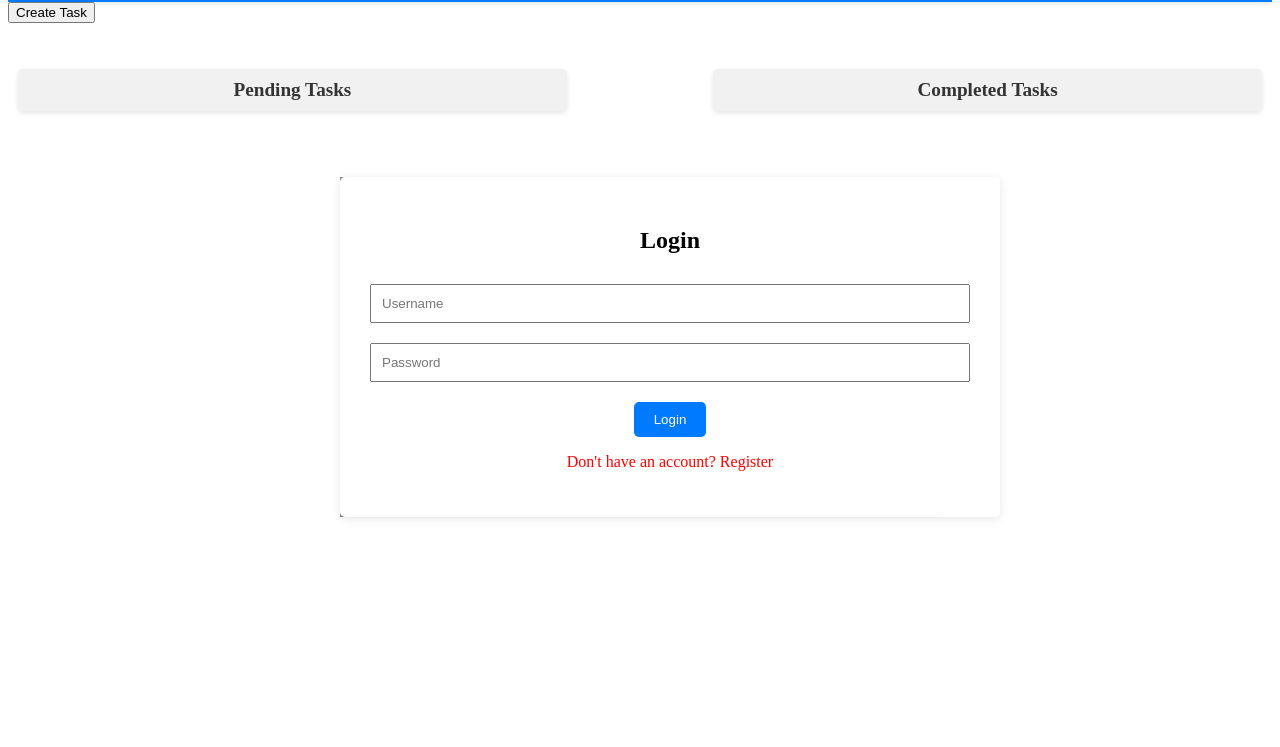
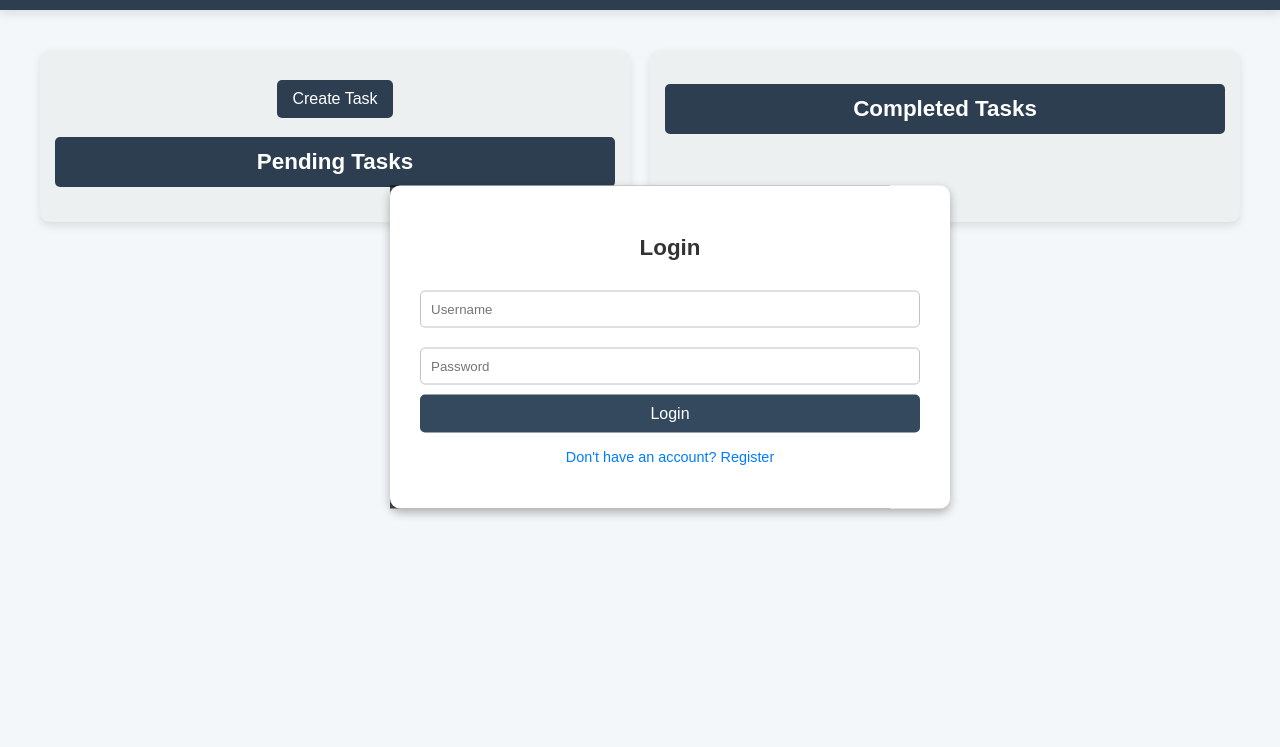
Before and after one commit to Nasstyaaa/Task-scheduler, a plain HTML site: page frontend/index.html in a window 1280 px wide. Shown: the part 53-800 px from the top of the page. Drawn offline with nearby package versions, Linux system fonts and the light colour scheme.

Commit message:
feat(frontend): add new styles on page

```diff
--- a/frontend/index.html
+++ b/frontend/index.html
@@ -6,59 +6,119 @@
     <title>Task Scheduler</title>
     <script src="https://code.jquery.com/jquery-3.6.0.min.js"></script>
     <style>
+        /* Основные шрифты */
+        body {
+            font-family: 'Arial', sans-serif;
+            background-color: #f4f7f9;
+            color: #333;
+            margin: 0;
+            padding: 0;
+        }
+
         /* Стили для хедера */
         header {
             display: flex;
             justify-content: space-between;
             align-items: center;
-            background-color: #007BFF;
+            background-color: #2C3E50;
             color: #fff;
-            padding: 10px 20px;
-            box-shadow: 0 2px 5px rgba(0, 0, 0, 0.1);
+            padding: 15px 20px;
+            box-shadow: 0 4px 10px rgba(0, 0, 0, 0.1);
         }
 
         header h1 {
             margin: 0;
-            font-size: 1.5rem;
+            font-size: 1.8rem;
+            font-weight: 600;
         }
 
         header .username {
             font-size: 1rem;
-            font-weight: bold;
+            font-weight: 500;
         }
 
-        /* Стили для контейнеров с задачами */
+        /* Кнопки */
+        button {
+            padding: 10px 15px;
+            background-color: #34495E;
+            color: white;
+            border: none;
+            border-radius: 5px;
+            font-size: 1rem;
+            cursor: pointer;
+            transition: background-color 0.3s;
+        }
+
+        button:hover {
+            background-color: #2C3E50;
+        }
+
+        /* Основной контент */
+        main {
+            padding: 20px;
+            max-width: 1200px;
+            margin: auto;
+        }
+
+        /* Контейнер для задач */
         .task-lists {
             display: flex;
             justify-content: space-between;
+            gap: 20px;  /* Расстояние между колонками */
             margin-top: 20px;
         }
 
+        /* Стиль для каждой колонки с задачами */
         .task-column {
-            width: 45%;
-            padding: 10px;
-            box-sizing: border-box; /* Для корректного расчета ширины */
+            flex: 1; /* Каждая колонка занимает равную ширину */
+            padding: 15px;
+            background-color: #ECF0F1;
+            border-radius: 10px;
+            box-shadow: 0 4px 8px rgba(0, 0, 0, 0.1);
         }
 
-        /* Стили для заголовков столбцов */
+        /* Стиль заголовков колонок */
         .task-column h2 {
             text-align: center;
-            background-color: #f1f1f1;
-            padding: 10px;
+            background-color: #2C3E50;
+            padding: 12px;
             border-radius: 5px;
             margin-bottom: 20px;
-            font-size: 1.2rem;
-            color: #333;
-            box-shadow: 0 2px 5px rgba(0, 0, 0, 0.1);
+            font-size: 1.4rem;
+            color: white;
+            font-weight: 600;
         }
 
-        /* Стили для задач */
+        /* Размещение кнопки */
+        #toggleTaskButton {
+            margin: 15px auto;
+            display: block;
+            background-color: #2C3E50;
+            color: white;
+            padding: 10px 15px;
+            border-radius: 5px;
+            text-align: center;
+            cursor: pointer;
+            transition: background-color 0.3s;
+        }
+
+        #toggleTaskButton:hover {
+            background-color: #34495E;
+        }
+
+        /* Задачи */
         .task-item {
-            border: 1px solid #ddd;
+            border: 1px solid #BDC3C7;
             margin: 10px 0;
             padding: 15px;
             border-radius: 5px;
             box-shadow: 0 2px 5px rgba(0, 0, 0, 0.1);
+            transition: transform 0.2s;
+            background-color: #fff;
+        }
+
+        .task-item:hover {
+            transform: scale(1.02);
         }
 
         .task-header {
@@ -66,30 +126,25 @@
             font-weight: bold;
         }
 
-        .task-text {
-            margin-top: 10px;
-        }
-
         .task-time {
             margin-top: 5px;
-            color: #555;
+            color: #7F8C8D;
         }
 
         .task-done {
-            color: green;
+            color: #27AE60;
             font-weight: bold;
         }
 
-
-        /* Стили для модального окна */
+        /* Модальные окна */
         #loginModal, #registrationModal, #taskModal {
             position: fixed;
-            top: 50%; /* Центрируем по вертикали */
-            left: 50%; /* Центрируем по горизонтали */
-            transform: translate(-50%, -50%); /* Смещаем на половину ширины и высоты */
-            width: 600px; /* Увеличиваем ширину модального окна */
-            height: auto;
-            background-color: rgba(0, 0, 0, 0.5); /* Фон затемнения */
+            top: 50%;
+            left: 50%;
+            transform: translate(-50%, -50%);
+            width: 90%;
+            max-width: 500px;
+            background-color: rgba(0, 0, 0, 0.7);
             display: none;
             justify-content: center;
             align-items: center;
@@ -98,49 +153,69 @@
 
         .modal-content {
             background-color: #fff;
-            padding: 30px; /* Увеличиваем отступы внутри модального окна */
-            border-radius: 5px;
-            box-shadow: 0 2px 10px rgba(0, 0, 0, 0.1);
+            padding: 30px;
+            border-radius: 10px;
+            box-shadow: 0 4px 10px rgba(0, 0, 0, 0.3);
             text-align: center;
-            width: 100%; /* Устанавливаем ширину контента 100% относительно родителя */
-            max-width: 800px; /* Максимальная ширина */
+            width: 100%;
         }
 
-        /* Остальной стиль для формы */
         .modal-content h2 {
             margin-bottom: 20px;
+            font-size: 1.4rem;
+            font-weight: 600;
         }
 
-
-        .modal-content input {
+        .modal-content input, .modal-content textarea {
             margin: 10px 0;
             padding: 10px;
             width: 100%;
             box-sizing: border-box;
+            border: 1px solid #BDC3C7;
+            border-radius: 5px;
+        }
+
+        .modal-content textarea {
+            resize: none;
+            height: 80px;
         }
 
         .modal-content button {
-            margin-top: 10px;
-            padding: 10px 20px;
-            background-color: #007BFF;
-            color: #fff;
-            border: none;
-            border-radius: 5px;
-            cursor: pointer;
+            width: 100%;
         }
 
-        .modal-content button:hover {
-            background-color: #0056b3;
+        /* Переходы */
+        #loginModal.active, #registrationModal.active, #taskModal.active {
+            display: flex;
+            animation: fadeIn 0.3s ease-out;
         }
 
-        .modal-content p {
-            color: red;
+        @keyframes fadeIn {
+            from {
+                opacity: 0;
+            }
+            to {
+                opacity: 1;
+            }
         }
 
         .switch-link {
             margin-top: 10px;
             cursor: pointer;
             color: #007BFF;
+            font-size: 0.9rem;
+        }
+
+        /* Мобильная адаптация */
+        @media (max-width: 768px) {
+            .task-lists {
+                flex-direction: column;
+            }
+
+            .task-column {
+                flex: 1 1 100%;
+                margin-bottom: 20px;
+            }
         }
     </style>
     <script>
@@ -508,24 +583,23 @@
     </div>
 </header>
 <main>
-    <button id="toggleTaskButton">Create Task</button>
-
-    <!-- Контейнер для задач, разделенных на две колонки -->
     <div class="task-lists">
+        <!-- Столбец для невыполненных заданий -->
         <div class="task-column">
+            <button id="toggleTaskButton">Create Task</button>
             <h2>Pending Tasks</h2>
-            <div class="task-list pending-tasks"></div> <!-- Невыполненные задачи -->
+            <div class="task-list pending-tasks"></div>
         </div>
+        <!-- Столбец для выполненных заданий -->
         <div class="task-column">
             <h2>Completed Tasks</h2>
-            <div class="task-list completed-tasks"></div> <!-- Выполненные задачи -->
+            <div class="task-list completed-tasks"></div>
         </div>
     </div>
 </main>
 
-
-<!-- Форма для создания задачи -->
-<div id="taskModal" style="display: none;">
+<!-- Модальные окна -->
+<div id="taskModal">
     <div class="modal-content">
         <h2>Create Task</h2>
         <form id="taskForm">
@@ -538,8 +612,6 @@
     </div>
 </div>
 
-
-<!-- Модальное окно для логина -->
 <div id="loginModal">
     <div class="modal-content">
         <h2>Login</h2>
@@ -553,7 +625,6 @@
     </div>
 </div>
 
-<!-- Модальное окно для регистрации -->
 <div id="registrationModal">
     <div class="modal-content">
         <h2>Register</h2>
```
